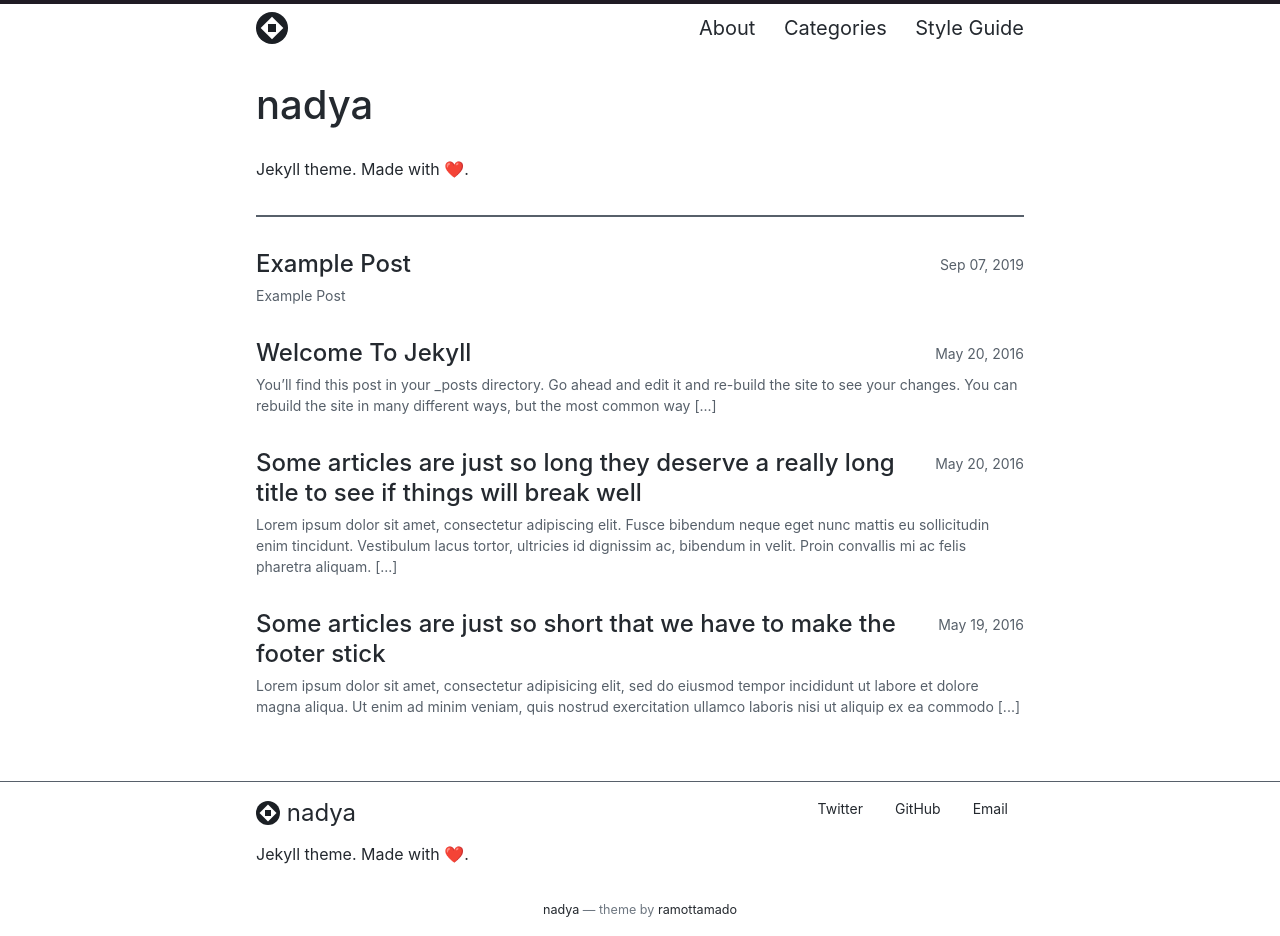
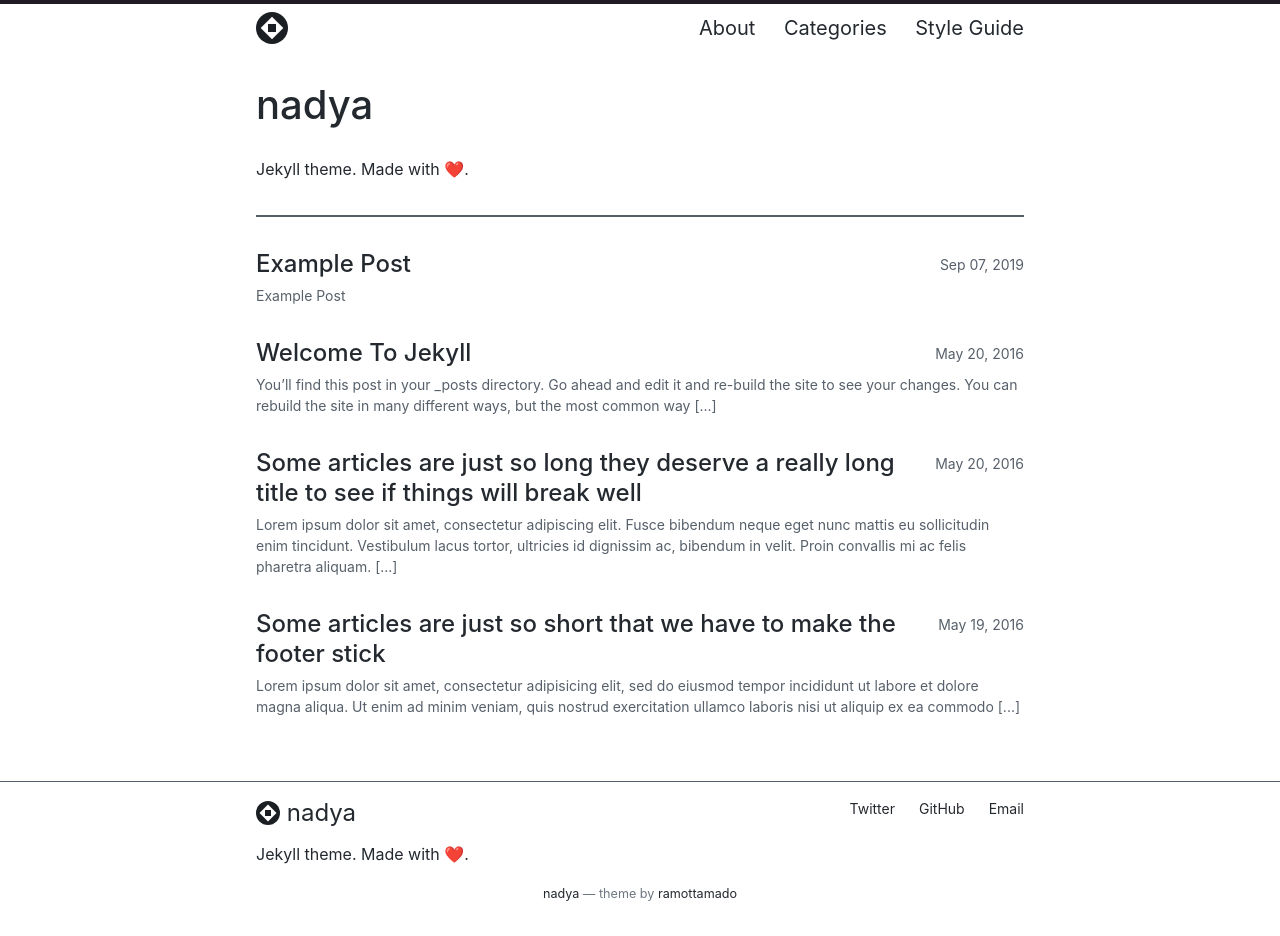
Before and after one commit to ramottamado/nadya, a Jekyll site: the page built from index.md, in a window 1280 px wide. Built offline with Jekyll 4.4.1, drawn with Linux system fonts in a browser that asks for light colours.

Commit message:
Change some theme config key + better spacing on footer

```diff
--- a/_config.yml
+++ b/_config.yml
@@ -9,8 +9,8 @@ description: >- # this means to ignore newlines and trim last newline
 # Theme
 nadya:
   date_format: "%b %d, %Y"
-  disable_attribution: false
-  disable_social: false
+  attribution: true
+  social: true
 
 # Giscus
 giscus:
--- a/_includes/footer.html
+++ b/_includes/footer.html
@@ -2,7 +2,7 @@
   <section class="wrapper">
     <div class="footer-col-wrapper">
       <div class="footer-col footer-col-wrapper footer-col-no-margin">
-        <div class="footer-col footer-col-50 footer-col-logo">
+        <div class="footer-col footer-col-50">
           <h1 class="footer-logo">
             {%- if site.logo %}
             <img alt="logo" class="footer-logo-image" src="{{ site.logo | relative_url }}" />
@@ -12,8 +12,6 @@
           </h1>
           <span class="footer-description">{{ site.description }}</span>
         </div>
-        <!-- <div
-          class="footer-col footer-col-wrapper-social footer-col-wrapper footer-col-wrapper-reverse footer-col-50 footer-col-no-margin"> -->
         <ul class="social-list-horiz footer-col footer-col-50">
           {%- if site.github.username or site.email or site.linkedin.username %}
           {%- if site.email %}
@@ -39,7 +37,7 @@
           </li>
           {%- endif %}
           {%- endif -%}
-          {%- unless site.nadya.disable_social %}
+          {%- if site.nadya.social %}
           {%- if site.facebook.username or site.twitter.username or site.instagram.username %}
           {%- if site.facebook.username %}
           <li>
@@ -66,19 +64,18 @@
           </li>
           {%- endif %}
           {%- endif %}
-          {%- endunless %}
+          {%- endif %}
         </ul>
       </div>
-      <div class="footer-col footer-col-wrapper footer-col-divider-desktop"></div>
       {%- include custom-footer.html %}
-      {%- unless site.nadya.disable_attribution %}
+      {%- if site.nadya.attribution %}
       <div class="footer-col footer-col-100 footer-col-center footer-col-attribution">
         <small class="footer-meta-attribution">
           <a class="nontext" href="https://github.com/ramottamado/nadya">nadya</a> &mdash; theme by
-          <a class="nontext" href="https://ramottamado.dev">ramottamado</a>
+          <a class="nontext" href="https://tamado.codes">ramottamado</a>
         </small>
       </div>
-      {%- endunless %}
+      {%- endif %}
     </div>
   </section>
 </footer>
--- a/_sass/_layout.scss
+++ b/_sass/_layout.scss
@@ -229,6 +229,7 @@
   }
 
   ul.social-list-horiz {
+    display: inline;
     margin-left: 0;
     margin-right: 0;
     font-size: 1em;
@@ -237,11 +238,12 @@
     >li {
       @media (min-width: $on-medium) {
         float: right;
-        padding-left: var(--spacing-spacer-3);
+        padding-left: var(--spacing-spacer-4);
+        padding-right: var(--spacing-spacer-0);
       }
 
-      float: left;
-      padding-right: var(--spacing-spacer-3);
+      display: inline;
+      padding-right: var(--spacing-spacer-2);
     }
   }
 }
@@ -290,14 +292,6 @@
 .footer-col {
   margin-bottom: var(--spacing-spacer-3);
   width: 100%;
-}
-
-.footer-col-logo {
-  margin-bottom: var(--spacing-spacer-4);
-
-  @media (min-width: $on-medium) {
-    margin-bottom: var(--spacing-spacer-3);
-  }
 }
 
 .footer-col-no-margin {
```
